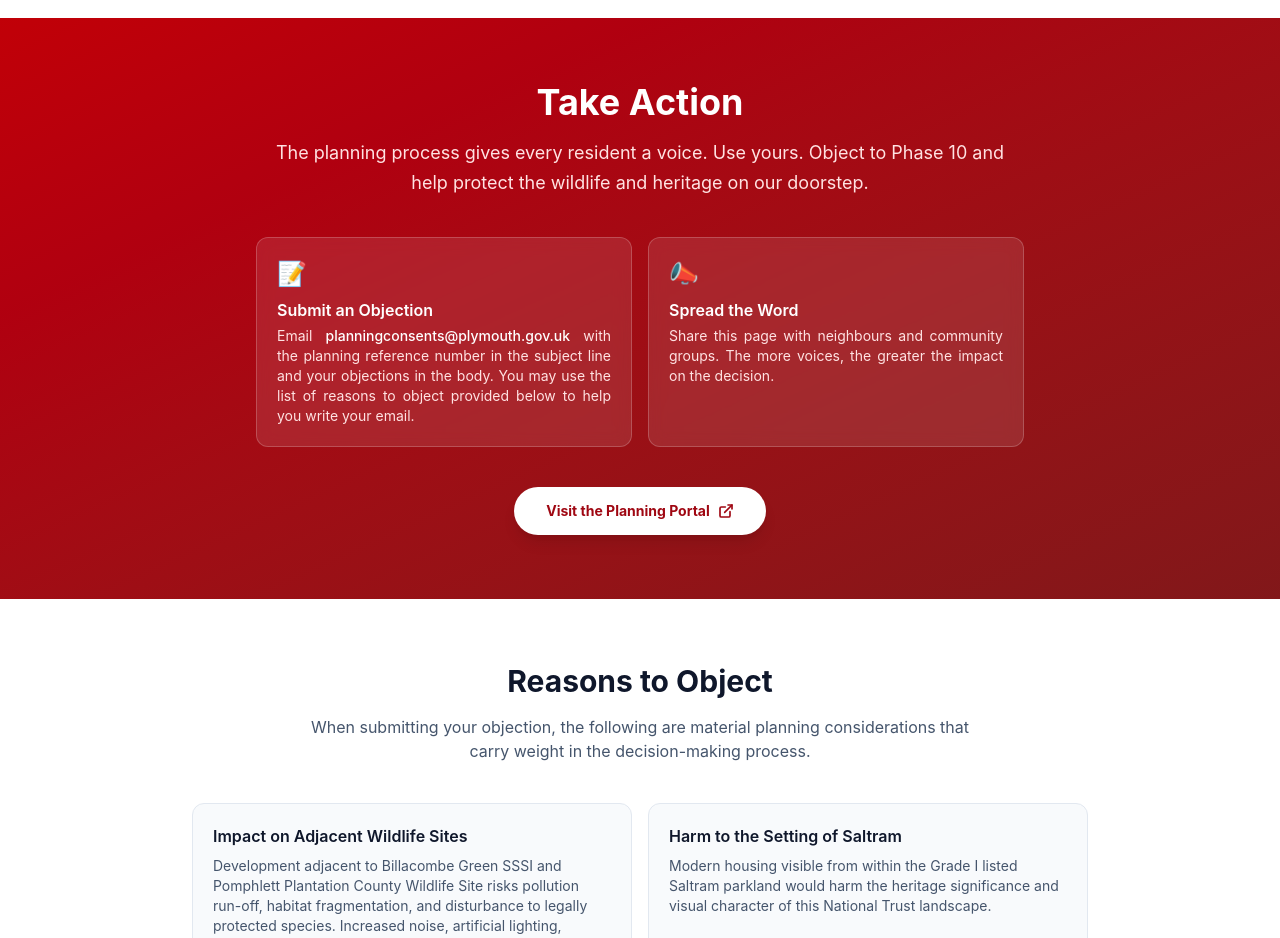
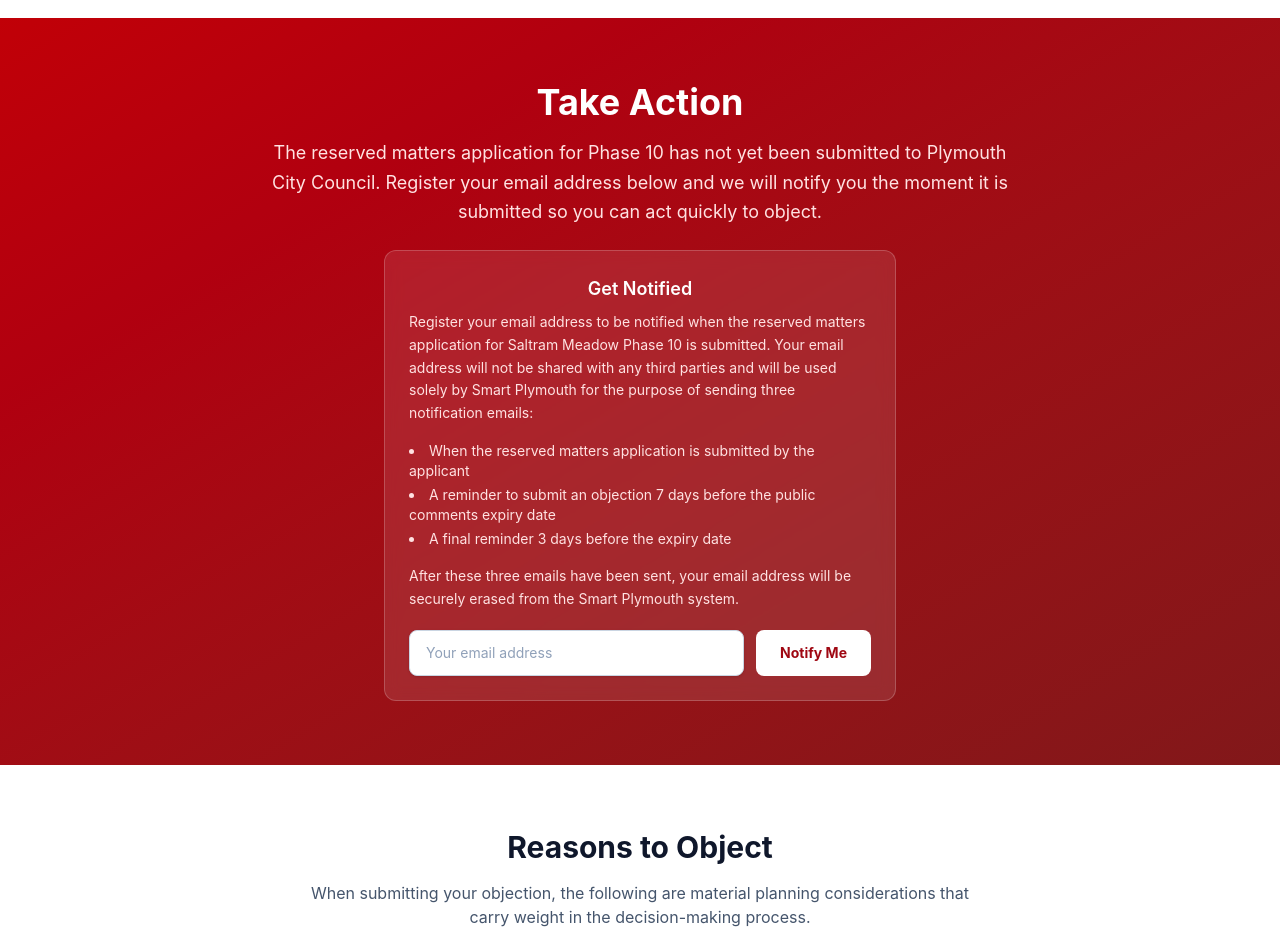
Before and after one commit to smart-plymouth/frontend, a React (Vite) app: page /planning/phase10-campaign in a window 1280 px wide. Shown: the part 2880-3818 px from the top of the page. Built offline with nearby package versions, Linux system fonts and the light colour scheme.

Commit message:
Add email signup form

```diff
--- a/src/pages/Phase10Campaign.jsx
+++ b/src/pages/Phase10Campaign.jsx
@@ -1,5 +1,103 @@
-import { useEffect } from 'react'
+import { useEffect, useState } from 'react'
 import { Link } from 'react-router-dom'
+
+const API_BASE = 'https://api.smartplymouth.org/api/planning/v1.0'
+
+function EmailSignup() {
+  const [email, setEmail] = useState('')
+  const [status, setStatus] = useState('idle') // idle | submitting | success | error | conflict
+  const [errorMsg, setErrorMsg] = useState('')
+
+  async function handleSubmit(e) {
+    e.preventDefault()
+    setStatus('submitting')
+    setErrorMsg('')
+
+    try {
+      const res = await fetch(`${API_BASE}/phaseten_email`, {
+        method: 'POST',
+        headers: { 'Content-Type': 'application/json' },
+        body: JSON.stringify({ email: email.trim() }),
+      })
+
+      if (res.status === 201) {
+        setStatus('success')
+        setEmail('')
+      } else if (res.status === 409) {
+        setStatus('conflict')
+      } else {
+        const data = await res.json().catch(() => ({}))
+        setErrorMsg(data.error || 'Something went wrong. Please try again.')
+        setStatus('error')
+      }
+    } catch {
+      setErrorMsg('Unable to connect. Please check your internet connection and try again.')
+      setStatus('error')
+    }
+  }
+
+  if (status === 'success') {
+    return (
+      <div className="bg-white/10 backdrop-blur-sm border border-white/20 rounded-xl p-6 max-w-lg mx-auto">
+        <div className="text-3xl mb-2">✅</div>
+        <p className="text-white font-semibold">You're registered!</p>
+        <p className="text-sm text-red-100 mt-1">We'll email you as soon as the reserved matters application is submitted.</p>
+      </div>
+    )
+  }
+
+  if (status === 'conflict') {
+    return (
+      <div className="bg-white/10 backdrop-blur-sm border border-white/20 rounded-xl p-6 max-w-lg mx-auto">
+        <div className="text-3xl mb-2">👍</div>
+        <p className="text-white font-semibold">Already registered</p>
+        <p className="text-sm text-red-100 mt-1">This email address is already on our notification list. We'll be in touch when the application is submitted.</p>
+      </div>
+    )
+  }
+
+  return (
+    <div className="bg-white/10 backdrop-blur-sm border border-white/20 rounded-xl p-6 max-w-lg mx-auto">
+      <h4 className="font-semibold text-white text-lg mb-2">Get Notified</h4>
+      <p className="text-sm text-red-100 mb-4 text-left leading-relaxed">
+        Register your email address to be notified when the reserved matters application for Saltram Meadow Phase 10 is submitted. Your email address will not be shared with any third parties and will be used solely by Smart Plymouth for the purpose of sending three notification emails:
+      </p>
+      <ul className="text-sm text-red-100 mb-4 text-left space-y-1 list-disc list-inside">
+        <li>When the reserved matters application is submitted by the applicant</li>
+        <li>A reminder to submit an objection 7 days before the public comments expiry date</li>
+        <li>A final reminder 3 days before the expiry date</li>
+      </ul>
+      <p className="text-sm text-red-100 mb-5 text-left leading-relaxed">
+        After these three emails have been sent, your email address will be securely erased from the Smart Plymouth system.
+      </p>
+
+      <form onSubmit={handleSubmit} className="flex flex-col sm:flex-row gap-3">
+        <label htmlFor="phase10-email" className="sr-only">Email address</label>
+        <input
+          id="phase10-email"
+          type="email"
+          required
+          placeholder="Your email address"
+          value={email}
+          onChange={(e) => setEmail(e.target.value)}
+          disabled={status === 'submitting'}
+          className="flex-1 px-4 py-3 rounded-lg bg-white border border-slate-300 text-slate-900 placeholder-slate-400 text-sm shadow-sm focus:outline-none focus:ring-2 focus:ring-white/50 focus:border-white disabled:opacity-60"
+        />
+        <button
+          type="submit"
+          disabled={status === 'submitting'}
+          className="px-6 py-3 bg-white text-red-800 font-bold rounded-lg hover:bg-red-50 transition-colors text-sm disabled:opacity-60 disabled:cursor-not-allowed"
+        >
+          {status === 'submitting' ? 'Registering…' : 'Notify Me'}
+        </button>
+      </form>
+
+      {status === 'error' && (
+        <p className="text-sm text-red-200 mt-3">{errorMsg}</p>
+      )}
+    </div>
+  )
+}
 
 export default function Phase10Campaign() {
   useEffect(() => {
@@ -360,36 +458,12 @@ export default function Phase10Campaign() {
       <section id="take-action" className="bg-gradient-to-br from-red-700 to-red-900 text-white py-16 px-6 sm:px-10 lg:px-16">
         <div className="max-w-3xl mx-auto text-center">
           <h2 className="text-3xl sm:text-4xl font-bold mb-4">Take Action</h2>
-          <p className="text-red-100 text-lg mb-10 leading-relaxed">
-            The planning process gives every resident a voice. Use yours. Object to Phase 10 and help protect the wildlife and heritage on our doorstep.
+          <p className="text-red-100 text-lg mb-6 leading-relaxed">
+            The reserved matters application for Phase 10 has not yet been submitted to Plymouth City Council. Register your email address below and we will notify you the moment it is submitted so you can act quickly to object.
           </p>
 
-          <div className="grid grid-cols-1 sm:grid-cols-2 gap-4 max-w-3xl mx-auto mb-10">
-            <div className="bg-white/10 backdrop-blur-sm border border-white/20 rounded-xl p-5 text-left">
-              <div className="text-2xl mb-2">📝</div>
-              <h4 className="font-semibold text-white mb-1">Submit an Objection</h4>
-              <p className="text-sm text-red-100 text-justify">Email <span className="font-medium text-white">planningconsents@plymouth.gov.uk</span> with the planning reference number in the subject line and your objections in the body. You may use the list of reasons to object provided below to help you write your email.</p>
-            </div>
-            <div className="bg-white/10 backdrop-blur-sm border border-white/20 rounded-xl p-5 text-left">
-              <div className="text-2xl mb-2">📣</div>
-              <h4 className="font-semibold text-white mb-1">Spread the Word</h4>
-              <p className="text-sm text-red-100 text-justify">Share this page with neighbours and community groups. The more voices, the greater the impact on the decision.</p>
-            </div>
-          </div>
+          <EmailSignup />
 
-          <a
-            href="https://planning.plymouth.gov.uk/online-applications/"
-            target="_blank"
-            rel="noopener noreferrer"
-            className="inline-flex items-center gap-2 px-8 py-3.5 bg-white text-red-800 font-bold rounded-full shadow-lg hover:shadow-xl hover:scale-105 transition-all text-sm"
-          >
-            Visit the Planning Portal
-            <svg className="w-4 h-4" viewBox="0 0 24 24" fill="none" stroke="currentColor" strokeWidth="2.5" strokeLinecap="round" strokeLinejoin="round">
-              <path d="M18 13v6a2 2 0 0 1-2 2H5a2 2 0 0 1-2-2V8a2 2 0 0 1 2-2h6" />
-              <polyline points="15 3 21 3 21 9" />
-              <line x1="10" y1="14" x2="21" y2="3" />
-            </svg>
-          </a>
         </div>
       </section>
 
```
